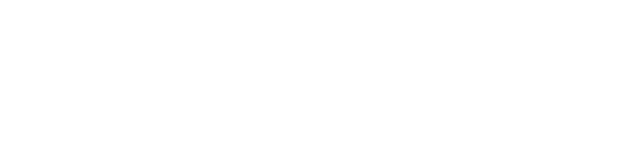
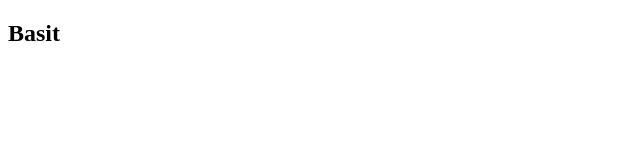
Before and after one commit to ZoomDevs/basic, a plain HTML site: page index.html in a window 1280 px wide. Shown: the full height of the page, 0-640 px from the left. Drawn offline with Linux system fonts and the light colour scheme.

Commit message:
Create about file and modyfication index page

```diff
--- a/index.html
+++ b/index.html
@@ -3,9 +3,9 @@
 <head>
     <meta charset="UTF-8">
     <meta name="viewport" content="width=device-width, initial-scale=1.0">
-    <title>Document</title>
+    <title>Basic</title>
 </head>
 <body>
-
+    <h2>Basit</h2>
 </body>
 </html>
```
Also changed, not shown: about.html (added).
